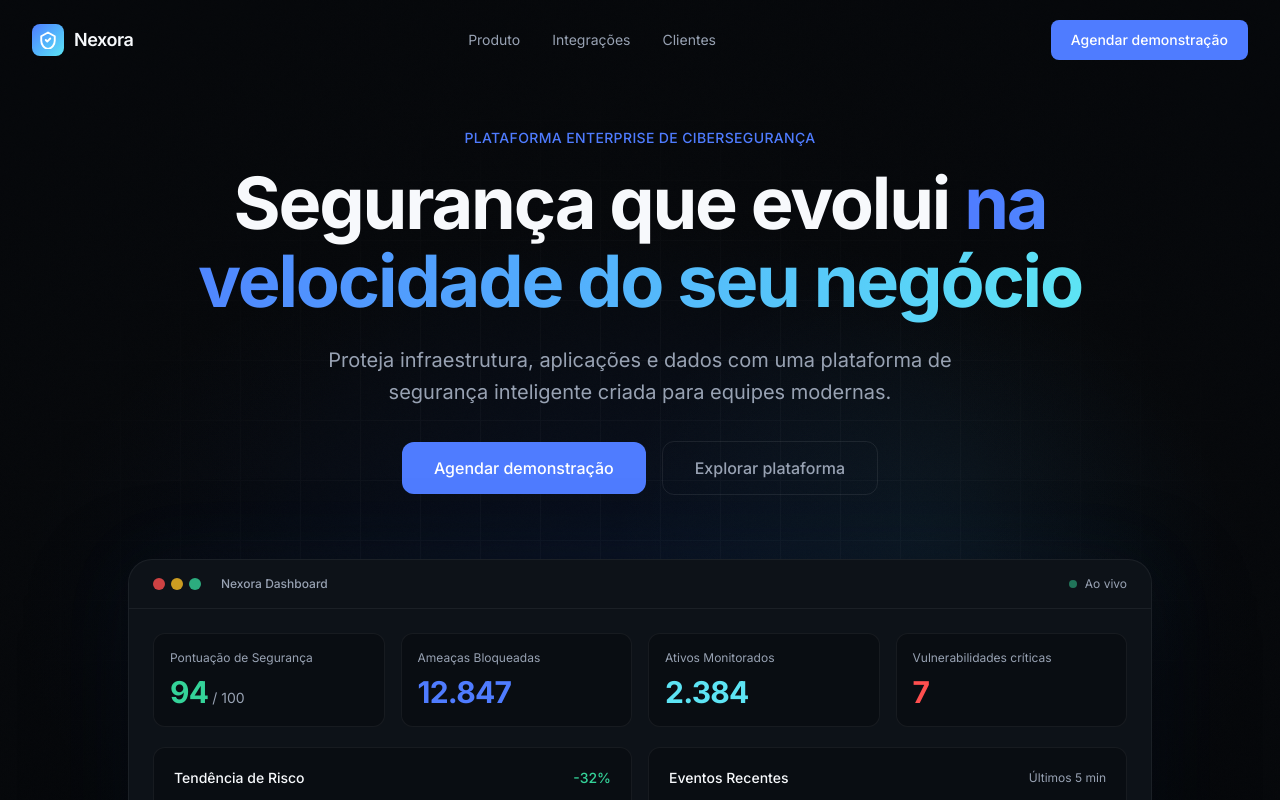
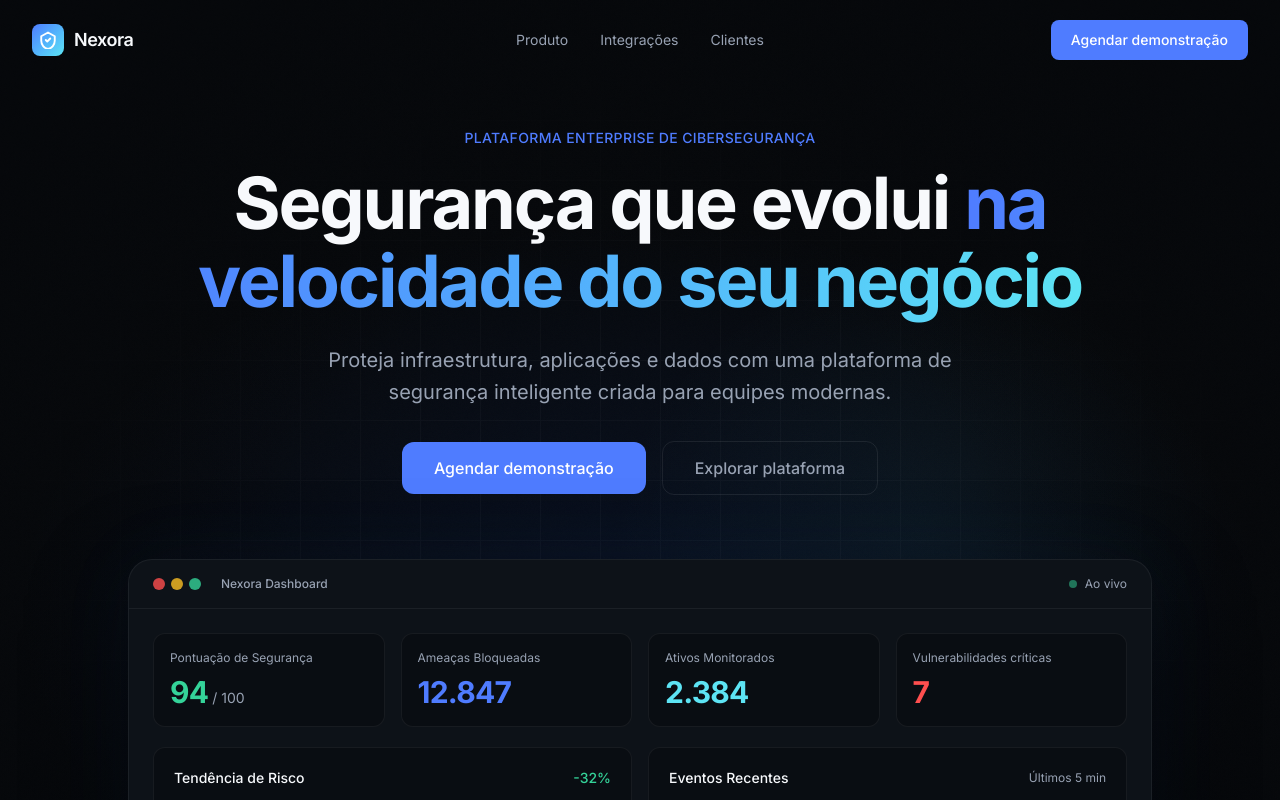
Before and after one commit to DevX4N/nexora-security, a Next.js app: page / in a window 1280 px wide. Shown: the top 800 px of the page. Built offline with nearby package versions, Linux system fonts and the light colour scheme.

Commit message:
fix: center nav links in header
- Nav uses absolute positioning with left-1/2 -translate-x-1/2
- Links now centered between logo and CTA button

```diff
--- a/src/components/Navbar.tsx
+++ b/src/components/Navbar.tsx
@@ -52,7 +52,7 @@ export default function Navbar() {
             : "bg-transparent py-4 md:py-5"
         }`}
       >
-        <div className="max-w-[1320px] mx-auto px-5 md:px-8 flex items-center justify-between">
+        <div className="max-w-[1320px] mx-auto px-5 md:px-8 flex items-center justify-between relative">
           <a href="#" className="flex items-center gap-2.5 group" aria-label="Nexora Security - Página inicial">
             <div className="w-8 h-8 rounded-lg bg-gradient-to-br from-[#4F7CFF] to-[#5DE4F4] flex items-center justify-center">
               <svg width="18" height="18" viewBox="0 0 24 24" fill="none" stroke="white" strokeWidth="2.5" strokeLinecap="round" strokeLinejoin="round">
@@ -65,7 +65,7 @@ export default function Navbar() {
             </span>
           </a>
 
-          <nav className="hidden lg:flex items-center gap-1" aria-label="Navegação principal">
+          <nav className="hidden lg:flex items-center gap-1 absolute left-1/2 -translate-x-1/2" aria-label="Navegação principal">
             {navLinks.map((link) => (
               <a
                 key={link.label}
```
